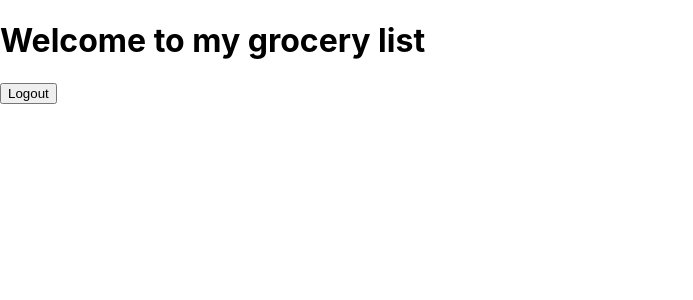
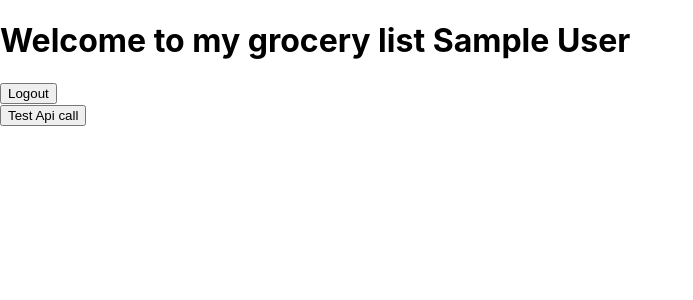
Before and after one commit to jzolyomi/mygrocerylist, a React (Create React App) app: page / in a window 1280 px wide. Shown: the top 300 px of the page, without its empty margins (0-693 px from the left). Built offline with nearby package versions, Linux system fonts and the light colour scheme; no server answers; sample sign-in values are in the browser's storage.

Commit message:
Update 4 files

```diff
--- a/package.json
+++ b/package.json
@@ -6,6 +6,7 @@
     "@testing-library/jest-dom": "^5.17.0",
     "@testing-library/react": "^13.4.0",
     "@testing-library/user-event": "^13.5.0",
+    "axios": "^1.6.3",
     "firebase": "^10.7.1",
     "react": "^18.2.0",
     "react-dom": "^18.2.0",
--- a/src/App.js
+++ b/src/App.js
@@ -25,7 +25,7 @@ function App() {
   return (
     <div className="App">
       <Routes>
-        <Route path="/" element={<MainPage setUser={setUser} />} />
+        <Route path="/" element={<MainPage setUser={setUser} user={user} />} />
         <Route path="/login" element={<AuthPage setUser={setUser} />} />
       </Routes>
     </div>
--- a/src/pages/MainPage.js
+++ b/src/pages/MainPage.js
@@ -1,16 +1,56 @@
 import { auth } from "../Firebase";
 import { signOut } from "firebase/auth";
-export default function AuthPage({ setUser }) {
+import { useState } from "react";
+import axios from "axios";
+const axiosInstance = axios.create();
+export default function AuthPage({ user, setUser }) {
   //Firebase Logout Function
   function logout() {
     signOut(auth).then(() => {
       setUser({});
     });
   }
+
+  const [response, setResponse] = useState("");
+  //Test Api call
+  function TestApiCall() {
+    setResponse("Sending Api Request");
+
+    //get firebase user token
+    const firebaseUserIdToken = user.getIdToken(true).then((idToken) => {
+      axiosInstance.interceptors.request.use(
+        (config) => {
+          // Modify the request configuration or add headers
+          config.headers["Content-Type"] = "application/json";
+          config.headers.Authorization = `Bearer ${idToken}`;
+          return config;
+        },
+        (error) => {
+          // Handle request errors
+          return Promise.reject(error);
+        },
+      );
+
+      //test axios get
+      axiosInstance
+        .get("http://127.0.0.1:8000/mygrocerylist/auth_test")
+        .then(function (response) {
+          // handle success
+          console.log(response.data);
+        })
+        .catch(function (error) {
+          // handle error
+          console.log(error);
+        });
+    });
+  }
   return (
     <div>
-      <h1>Welcome to my grocery list</h1>
+      <h1>Welcome to my grocery list {user.displayName}</h1>
       <button onClick={logout}>Logout</button>
+      <br />
+      <button onClick={TestApiCall}>Test Api call</button>
+      <p>{response}</p>
     </div>
   );
 }
```
Also changed, not shown: 1 other file (tests, documents, lock files or other folders).
